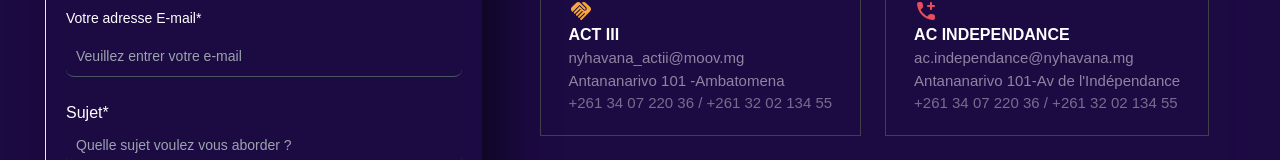
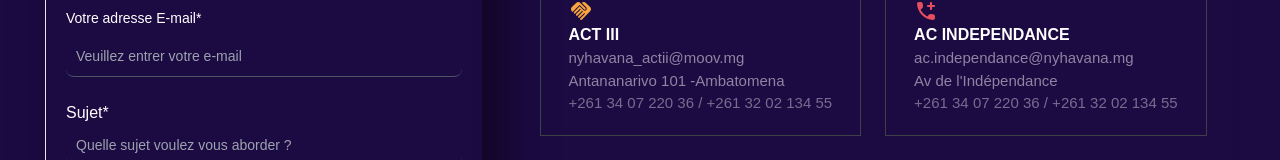
Before and after one commit to rakotoarisonlandry/Ny_Havana, a React (Create React App) app: page /contact in a window 1280 px wide. Shown: the part 457-617 px from the top of the page. Built offline with nearby package versions, Linux system fonts and the light colour scheme.

Commit message:
last commit

```diff
--- a/src/components/ContactComponent.jsx
+++ b/src/components/ContactComponent.jsx
@@ -38,7 +38,7 @@
       icon: <AddIcCallRoundedIcon style={{color:"#e54e5e"}}/>,
       title: "AC INDEPENDANCE",
       email: "ac.independance@nyhavana.mg",
-      adresse: "Antananarivo 101-Av de l'Indépendance",
+      adresse: "Av de l'Indépendance",
       num: "+261 34 07 220 36 / +261 32 02 134 55",
     },
     {
```
